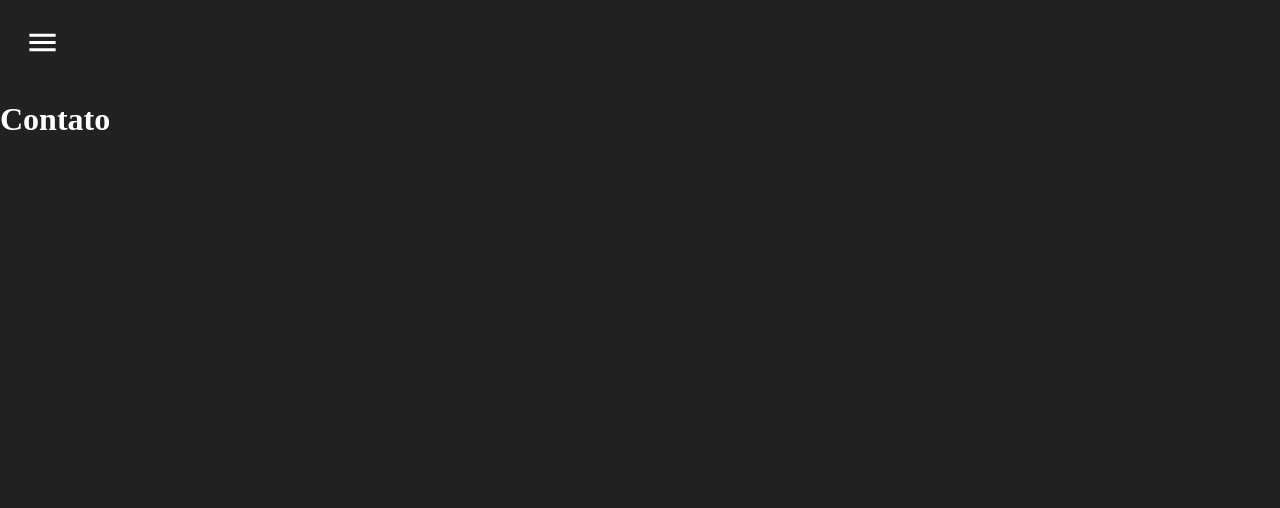
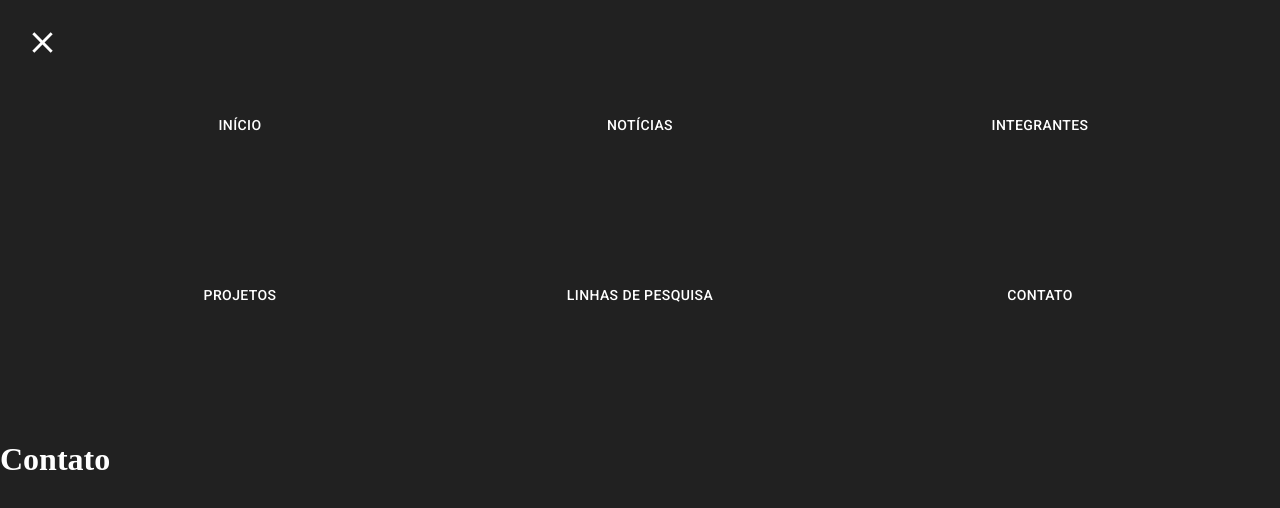
Before and after one commit to henriquecouto/site-grupo-pesquisa, a React (Create React App) app: page /contato in a window 1280 px wide. Shown: the top 508 px of the page. Built offline with nearby package versions, Linux system fonts and the light colour scheme.

Commit message:
update in menu button

```diff
--- a/src/App.js
+++ b/src/App.js
@@ -20,7 +20,7 @@ const theme = createMuiTheme({
 });
 
 function App() {
-  const [menuActive, setMenuActive] = useState(false);
+  const [menuActive, setMenuActive] = useState(true);
 
   const handleMenuActive = () => {
     setMenuActive(prev => !prev);
--- a/src/components/BtnMenu/index.js
+++ b/src/components/BtnMenu/index.js
@@ -1,5 +1,5 @@
 import React from "react";
-import { IconButton } from "@material-ui/core";
+import { IconButton, Typography } from "@material-ui/core";
 import { makeStyles } from "@material-ui/core/styles";
 import { Menu as MenuIcon, Close as CloseIcon } from "@material-ui/icons";
 
@@ -8,15 +8,24 @@ const useStyles = makeStyles(theme => ({
     margin: theme.spacing(1),
     position: "absolute",
     top: 5,
-    left: 5
+    left: 5,
+    display: "flex",
+    alignItems: "center"
   }
 }));
 export default function BtnMenu({ active, handle }) {
   const classes = useStyles();
 
   return (
-    <IconButton className={classes.button} onClick={handle} color="primary">
-      {active ? <CloseIcon fontSize="large" /> : <MenuIcon fontSize="large" />}
-    </IconButton>
+    <div className={classes.button}>
+      <IconButton onClick={handle} color="primary">
+        {active ? (
+          <CloseIcon fontSize="large" />
+        ) : (
+          <MenuIcon fontSize="large" />
+        )}
+      </IconButton>
+      <Typography color="primary">{active ? "" : "Menu"}</Typography>
+    </div>
   );
 }
--- a/src/screens/Home/index.js
+++ b/src/screens/Home/index.js
@@ -1,5 +1,10 @@
-import React from "react";
+import React, { useEffect } from "react";
 
-export default function Home() {
+export default function Home({ handleMenuActive }) {
+  useEffect(() => {
+    setTimeout(() => {
+      handleMenuActive();
+    }, 1000);
+  }, []);
   return <h1>Home</h1>;
 }
```
